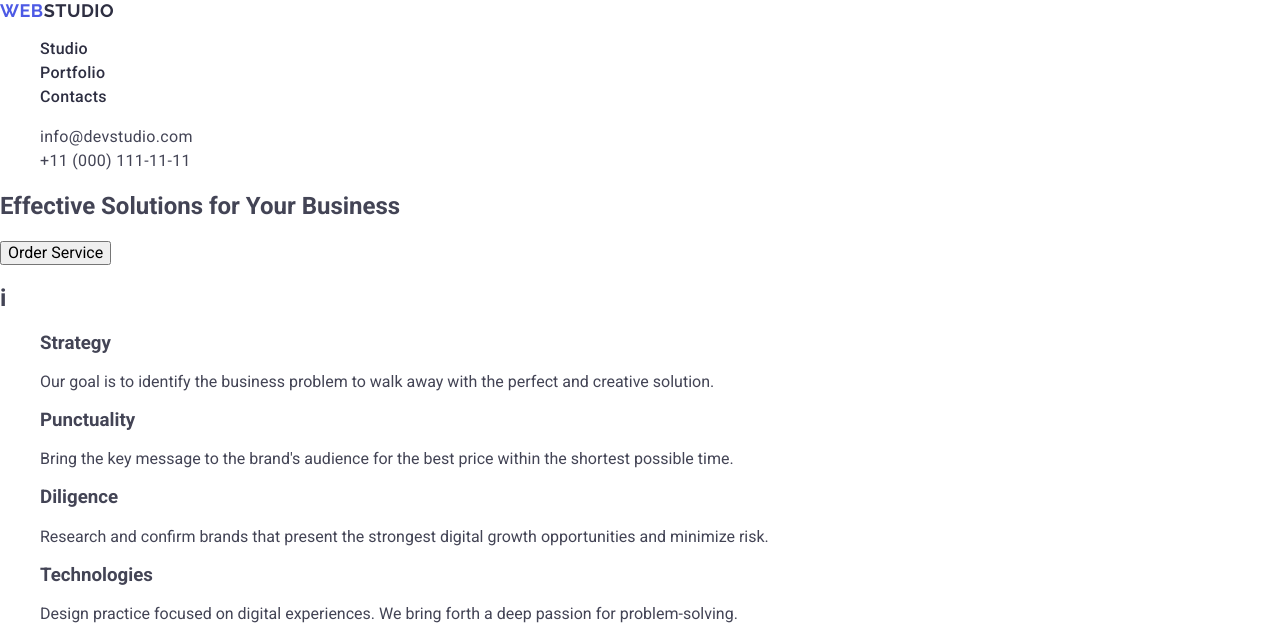
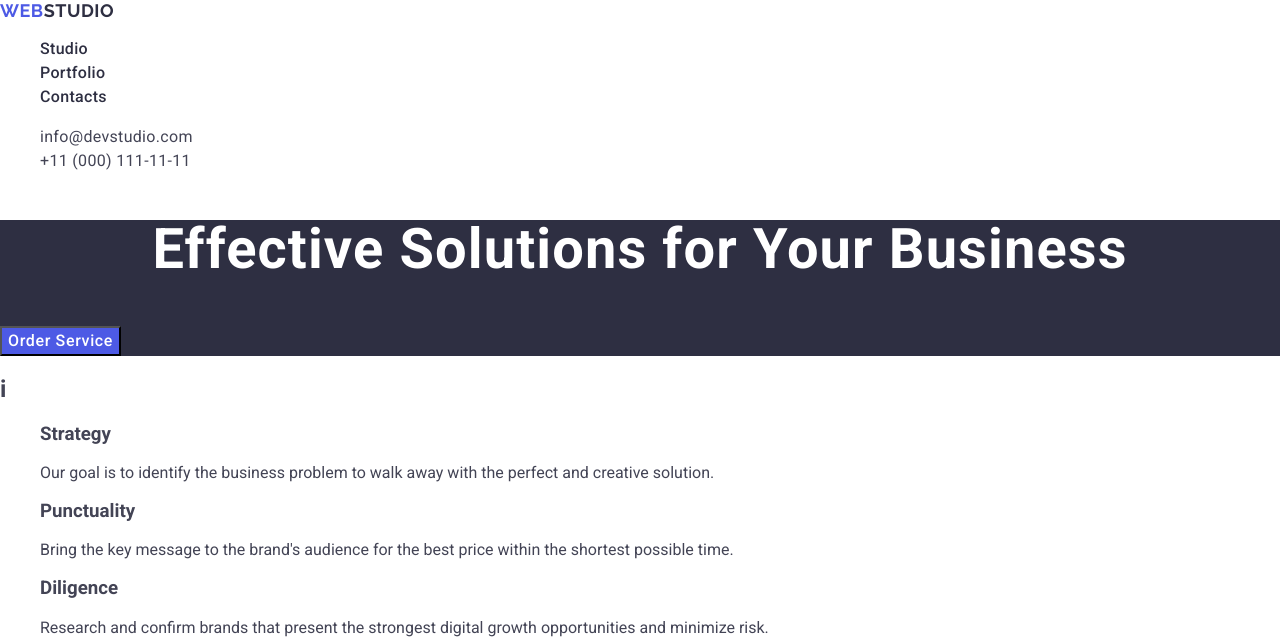
Before and after one commit to ricchijunior/homework, a plain HTML site: page index.html in a window 1280 px wide. Shown: the top 640 px of the page. Drawn offline with nearby package versions, Linux system fonts and the light colour scheme.

Commit message:
class section first

```diff
--- a/css/styles.css
+++ b/css/styles.css
@@ -55,6 +55,30 @@
   .nav-link:hover,
   .nav-link:focus,
   .contacts-link:hover,
-  .contacts-link:focus {
+  .contacts-link:focus,
+  .section-first-button:hover,
+  .section-first-button:focus {
     color: #404bbf;
   }
+
+  .section-first {
+    background: #2e2f42;
+  }
+
+  .section-title {
+      font-size: 56px;
+      line-height: 1.07;
+      letter-spacing: 0.02em;
+      text-align: center;
+      color: #ffffff;
+  }
+
+    .section-first-button {
+      font-weight: 500;
+      font-size: 16px;
+        line-height: 1.5;
+        letter-spacing: 0.04em;
+        color: #ffffff;
+        background: #4d5ae5;
+        cursor: pointer;
+    }
--- a/index.html
+++ b/index.html
@@ -52,9 +52,11 @@
       </address>
     </header>
     <main>
-      <section>
-        <h1>Effective Solutions for Your Business</h1>
-        <button type="button">Order Service</button>
+      <section class="section-first">
+        <h1 class="section-title">Effective Solutions for Your Business</h1>
+        <button class="section-first-button" type="button">
+          Order Service
+        </button>
       </section>
       <section>
         <h2>i</h2>
```
